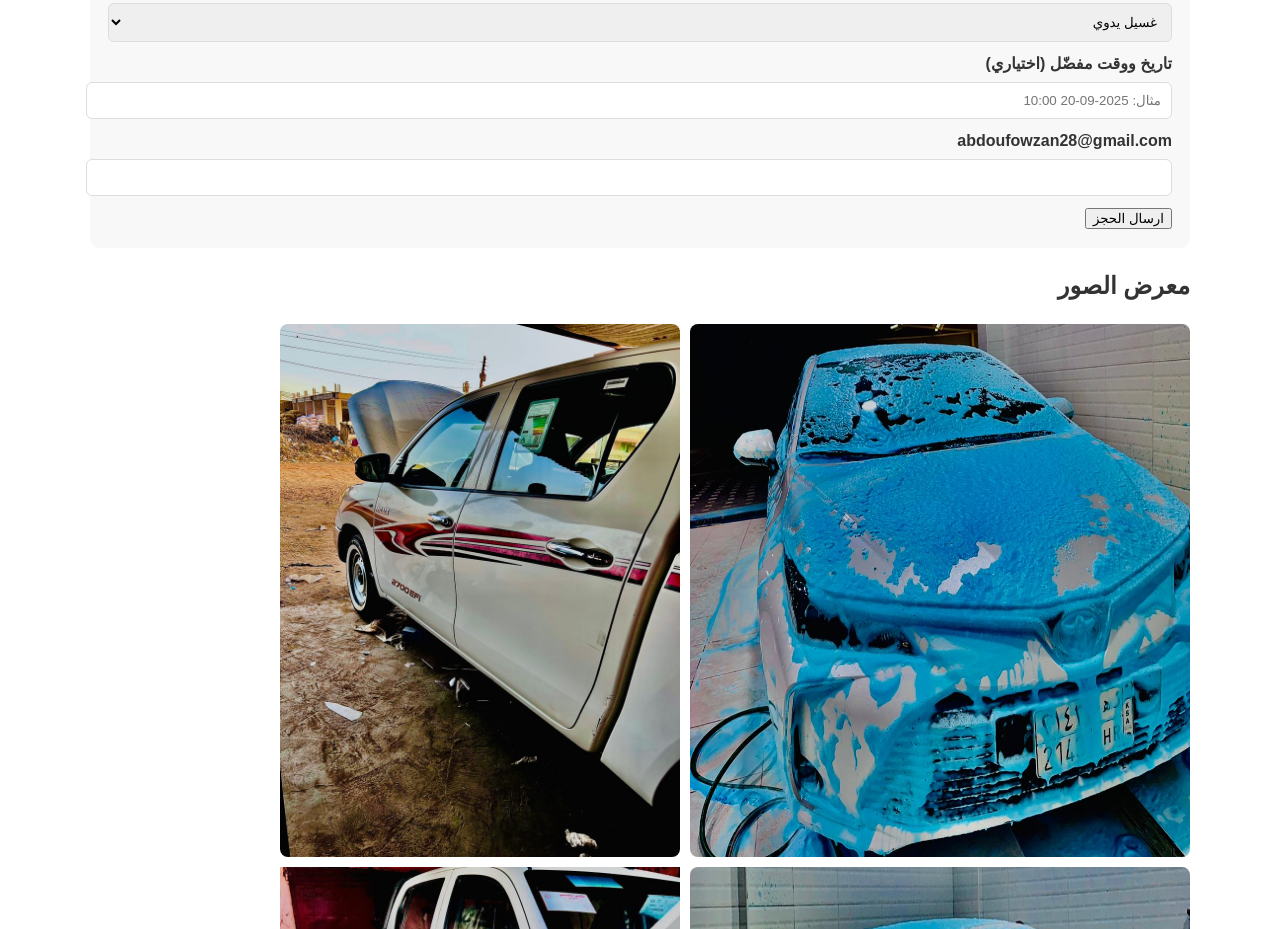
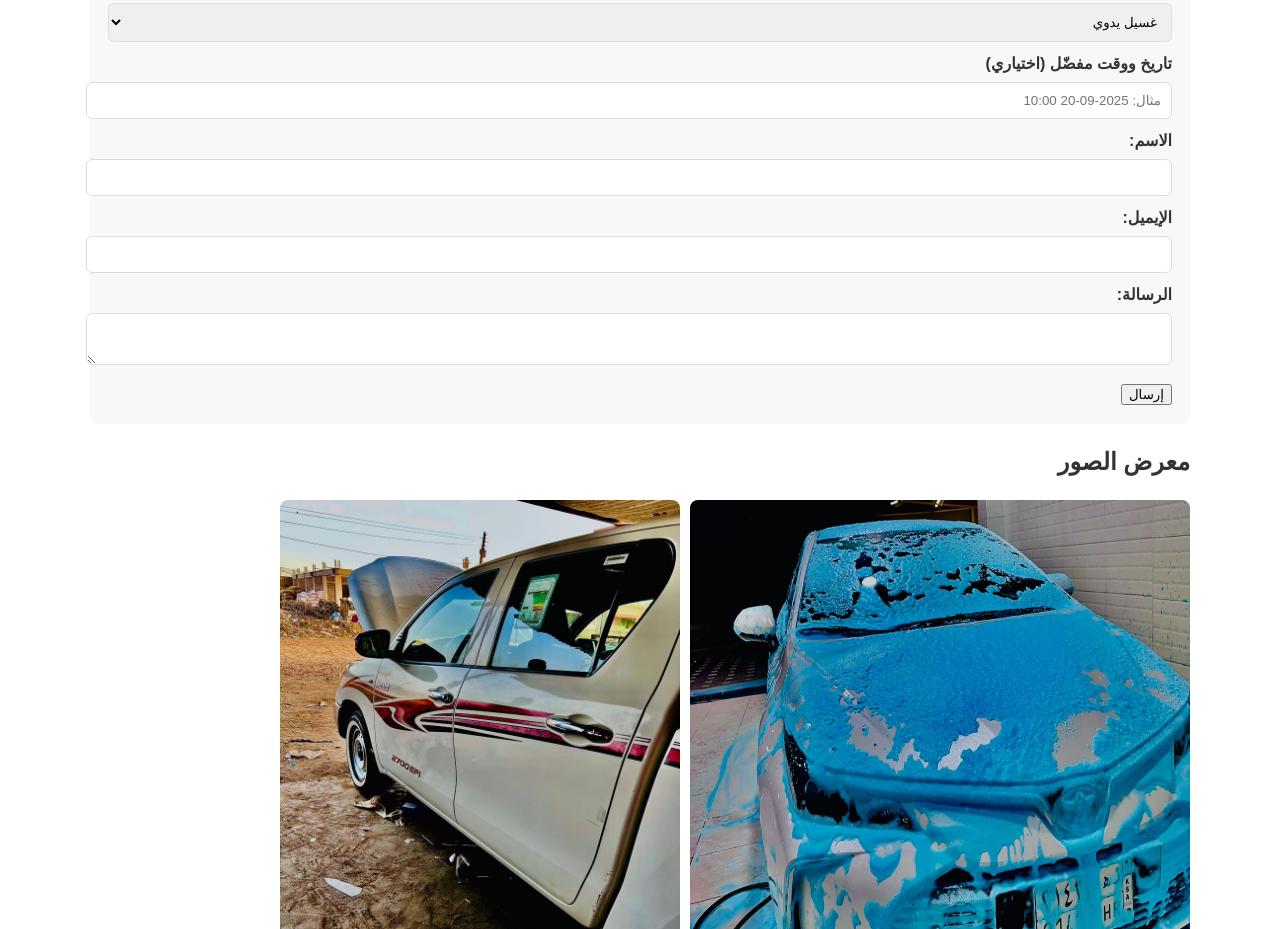
Before and after one commit to abdoufowzan28-alt/al-zool, a plain HTML site: page index.html in a window 1280 px wide. Shown: the part 869-1798 px from the top of the page. Drawn offline with Linux system fonts and the light colour scheme.

Commit message:
Add contact form

```diff
--- a/index.html
+++ b/index.html
@@ -105,14 +105,21 @@
         </select>
         <label for="date">تاريخ ووقت مفضّل (اختياري)</label>
         <input id="date" placeholder="مثال: 2025-09-20 10:00" />
+      </form>
+        <form action="https://formspree.io/f/mkgqvkge" method="POST">
+  <label for="name">الاسم:</label>
+  <input type="text" name="name" id="name" required>
 
-        <form action="https://formspree.io/f/meorlvjv" method="POST">
+  <label for="email">الإيميل:</label>
+  <input type="email" name="email" id="email" required>
 
-  <label for="email">abdoufowzan28@gmail.com</label>
-  <input name="Email" id="email" type="email">
-  <button type="submit">ارسال الحجز</button>
+  <label for="message">الرسالة:</label>
+  <textarea name="message" id="message" required></textarea>
+
+  <button type="submit">إرسال</button>
 </form>
-      </form>
+
+
     </section>
 
     <section id="gallery">
```
